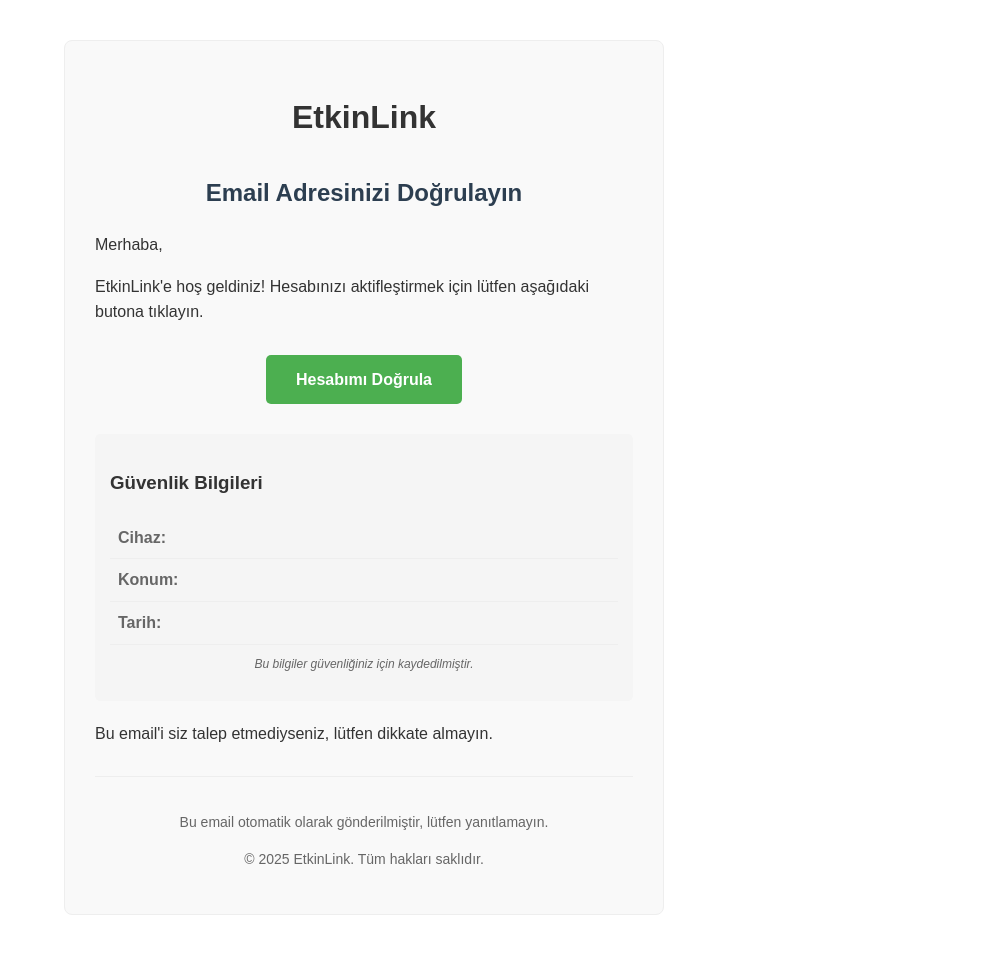
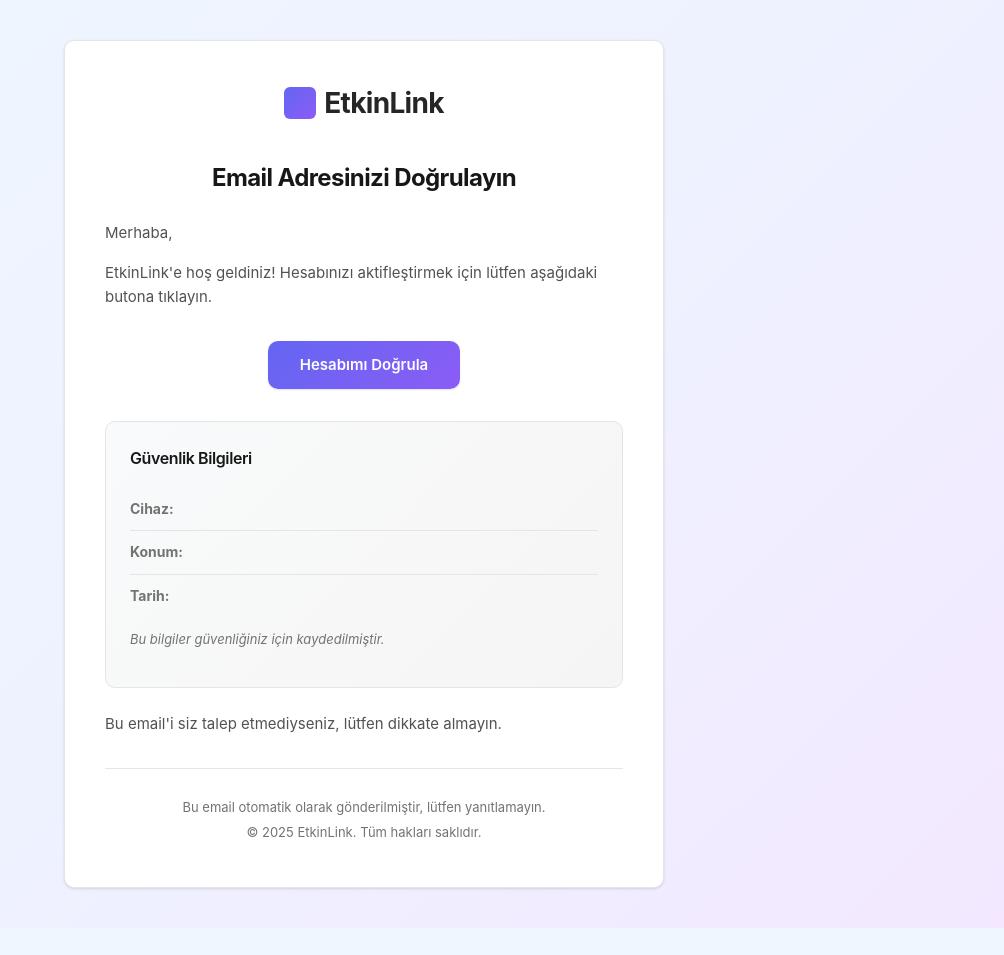
Before and after one commit to EtkinLink/etkinlink-backend, a Flask app: template backend/templates/verification_email.html in a window 1280 px wide. Shown: the whole page, without its empty margins (276-1280 px from the left). After the commit the page ends 928 px from the top, so only its background shows below. Run offline with Flask 3, Linux system fonts and the light colour scheme; the template is opened without the code that fills it, so the values that code supplies are empty.

Commit message:
Some fixes

```diff
--- a/backend/templates/verification_email.html
+++ b/backend/templates/verification_email.html
@@ -2,91 +2,162 @@
 <html>
 <head>
     <meta charset="UTF-8">
+    <meta name="viewport" content="width=device-width, initial-scale=1.0">
     <style>
         body {
-            font-family: Arial, sans-serif;
+            font-family: 'Inter', -apple-system, BlinkMacSystemFont, 'Segoe UI', 'Roboto', 'Helvetica Neue', Arial, sans-serif;
             line-height: 1.6;
-            color: #333;
+            color: #262626;
             max-width: 600px;
             margin: 0 auto;
             padding: 20px;
+            background: linear-gradient(135deg, #eff6ff 0%, #eef2ff 50%, #f3e8ff 100%);
         }
         .container {
-            background-color: #f9f9f9;
-            border-radius: 8px;
-            padding: 30px;
+            background-color: #ffffff;
+            border-radius: 10px;
+            padding: 40px;
             margin: 20px 0;
-            border: 1px solid #eee;
+            border: 1px solid #e5e5e5;
+            box-shadow: 0 1px 3px 0 rgba(0, 0, 0, 0.1), 0 1px 2px -1px rgba(0, 0, 0, 0.1);
         }
         .logo {
             text-align: center;
-            margin-bottom: 30px;
+            margin-bottom: 32px;
+        }
+        .logo-wrapper {
+            display: inline-flex;
+            align-items: center;
+            gap: 8px;
+        }
+        .logo-icon {
+            width: 32px;
+            height: 32px;
+            background: linear-gradient(135deg, #6366f1 0%, #8b5cf6 100%);
+            border-radius: 6px;
+            display: inline-block;
+        }
+        .logo h1 {
+            color: #262626;
+            font-size: 28px;
+            font-weight: 700;
+            margin: 0;
+            letter-spacing: -0.025em;
         }
         .header {
-            color: #2c3e50;
+            color: #171717;
             font-size: 24px;
-            font-weight: bold;
-            margin-bottom: 20px;
+            font-weight: 700;
+            margin-bottom: 24px;
             text-align: center;
+            letter-spacing: -0.025em;
         }
         .content {
-            margin-bottom: 30px;
+            margin-bottom: 24px;
+            color: #525252;
+            font-size: 15px;
+        }
+        .content p {
+            margin: 0 0 16px 0;
         }
         .button {
             text-align: center;
-            margin: 30px 0;
+            margin: 32px 0;
         }
         .verify-button {
-            background-color: #4CAF50;
+            background: linear-gradient(135deg, #6366f1 0%, #8b5cf6 100%);
             color: white;
-            padding: 12px 30px;
+            padding: 12px 32px;
             text-decoration: none;
-            border-radius: 5px;
-            font-weight: bold;
+            border-radius: 10px;
+            font-weight: 600;
             display: inline-block;
+            font-size: 15px;
+            transition: transform 0.2s;
+            box-shadow: 0 1px 2px 0 rgba(99, 102, 241, 0.2);
         }
         .verify-button:hover {
-            background-color: #45a049;
-        }
-        .footer {
-            text-align: center;
-            color: #666;
-            font-size: 14px;
-            margin-top: 30px;
-            padding-top: 20px;
-            border-top: 1px solid #eee;
+            opacity: 0.9;
         }
         .security-info {
-            background-color: #f5f5f5;
-            border-radius: 5px;
-            padding: 15px;
-            margin: 20px 0;
+            background: linear-gradient(135deg, #f9fafb 0%, #f5f5f5 100%);
+            border-radius: 10px;
+            padding: 24px;
+            margin: 24px 0;
+            border: 1px solid #e5e5e5;
+        }
+        .security-info h3 {
+            color: #171717;
+            font-size: 16px;
+            font-weight: 600;
+            margin: 0 0 16px 0;
+            letter-spacing: -0.025em;
         }
         .info-table {
             width: 100%;
             border-collapse: collapse;
         }
+        .info-table tr {
+            border-bottom: 1px solid #e5e5e5;
+        }
+        .info-table tr:last-child {
+            border-bottom: none;
+        }
         .info-table td {
-            padding: 8px;
-            border-bottom: 1px solid #eee;
+            padding: 10px 0;
+            font-size: 14px;
         }
         .info-table td:first-child {
             width: 100px;
-            color: #666;
+            color: #737373;
+            font-weight: 500;
+        }
+        .info-table td:last-child {
+            color: #404040;
         }
         .security-note {
-            color: #666;
-            font-size: 12px;
-            margin-top: 10px;
+            color: #737373;
+            font-size: 13px;
+            margin-top: 12px;
+            text-align: left;
+            font-style: italic;
+        }
+        .footer {
             text-align: center;
-            font-style: italic;
+            color: #737373;
+            font-size: 13px;
+            margin-top: 32px;
+            padding-top: 24px;
+            border-top: 1px solid #e5e5e5;
+        }
+        .footer p {
+            margin: 4px 0;
+        }
+        .badge {
+            display: inline-flex;
+            align-items: center;
+            gap: 6px;
+            background-color: #e0e7ff;
+            color: #4338ca;
+            padding: 6px 12px;
+            border-radius: 100px;
+            font-size: 13px;
+            font-weight: 500;
+            margin-bottom: 20px;
+        }
+        .sparkle {
+            width: 14px;
+            height: 14px;
         }
     </style>
 </head>
 <body>
     <div class="container">
         <div class="logo">
-            <h1>EtkinLink</h1>
+            <div class="logo-wrapper">
+                <span class="logo-icon"></span>
+                <h1>EtkinLink</h1>
+            </div>
         </div>
 
         <div class="header">
```
Also changed, not shown: db/init.sql (+6 -6 lines).
